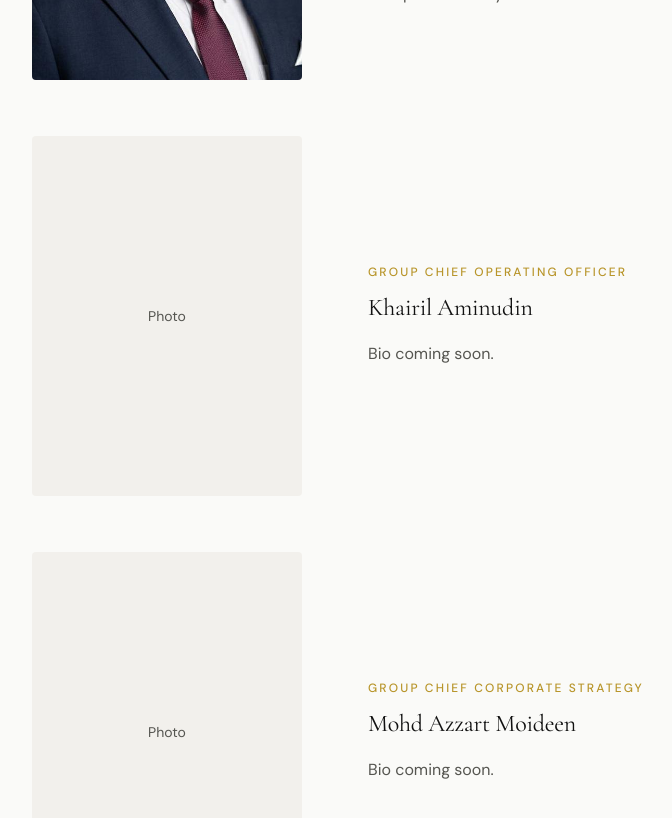
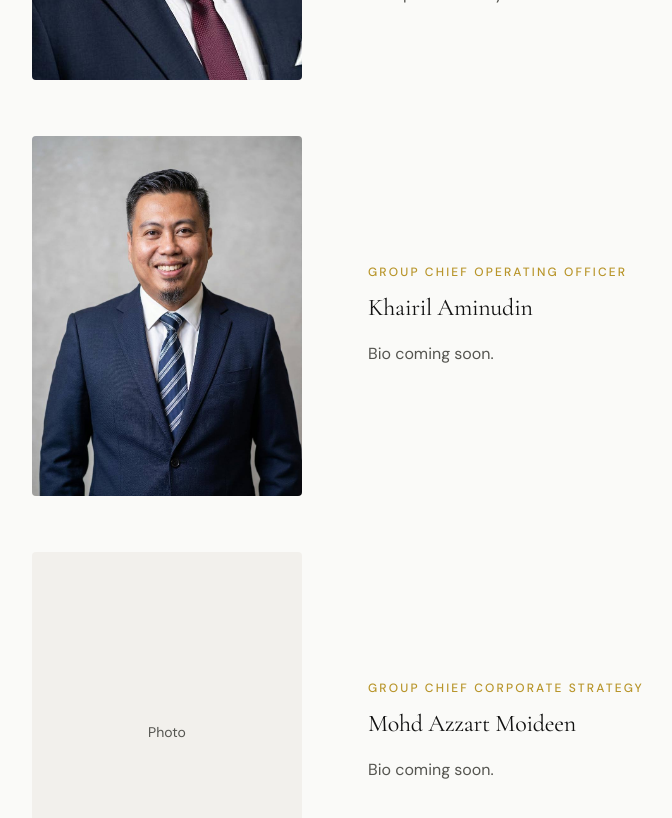
Before and after one commit to shamnashriq-ai/triballiance-website, a Next.js app: page /about/leadership in a window 1280 px wide. Shown: the part 960-1778 px from the top of the page, without its empty margins (160-832 px from the left). Built offline with nearby package versions, Linux system fonts and the light colour scheme.

Commit message:
Add Khairil Aminudin photo to leadership page

```diff
--- a/src/app/about/leadership/page.tsx
+++ b/src/app/about/leadership/page.tsx
@@ -14,7 +14,7 @@ const leaders = [
   {
     name: "Khairil Aminudin",
     role: "Group Chief Operating Officer",
-    image: null,
+    image: "/leader-khairil.jpg",
     bio: "Bio coming soon.",
   },
   {
```
Also changed, not shown: public/leader-khairil.jpg (added).
